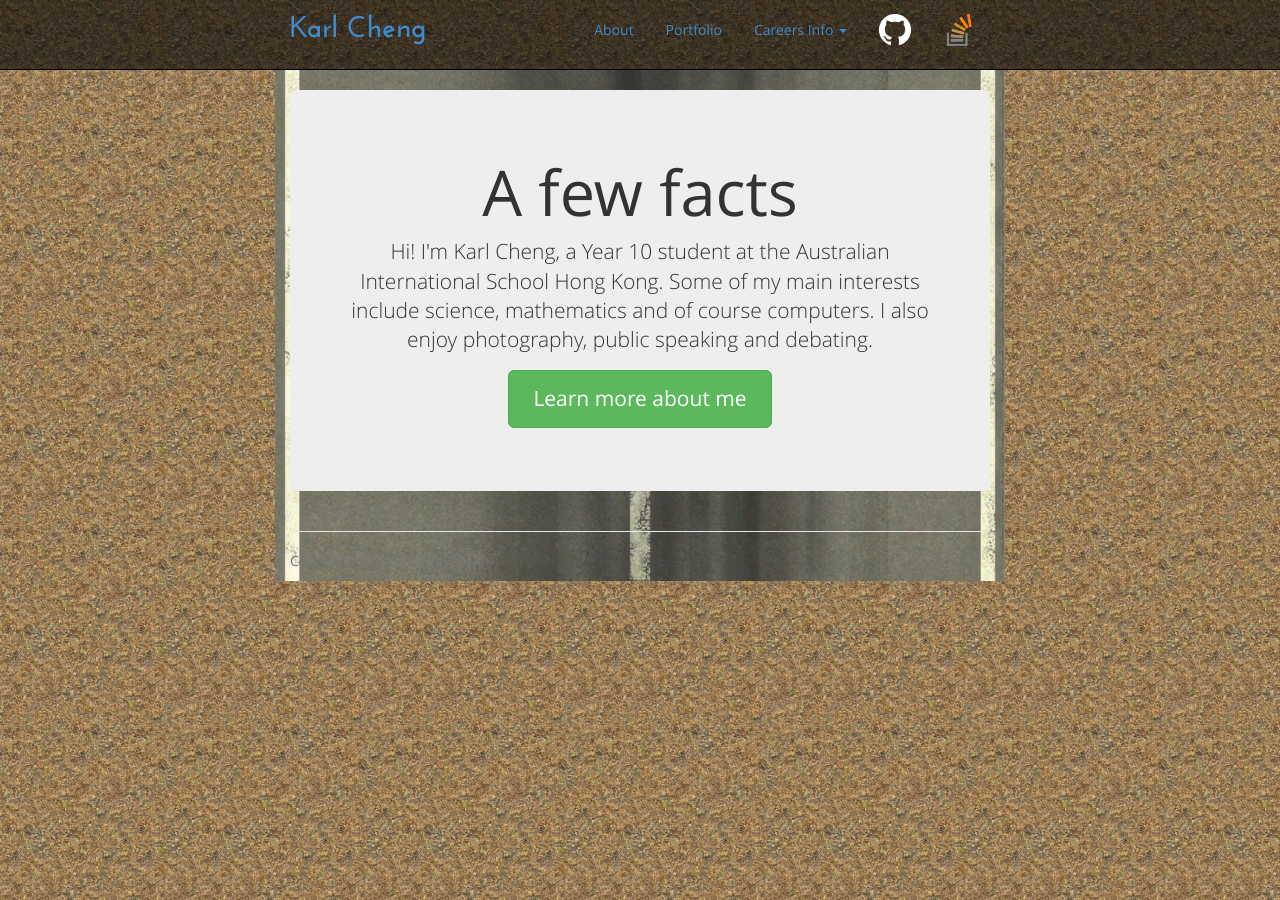
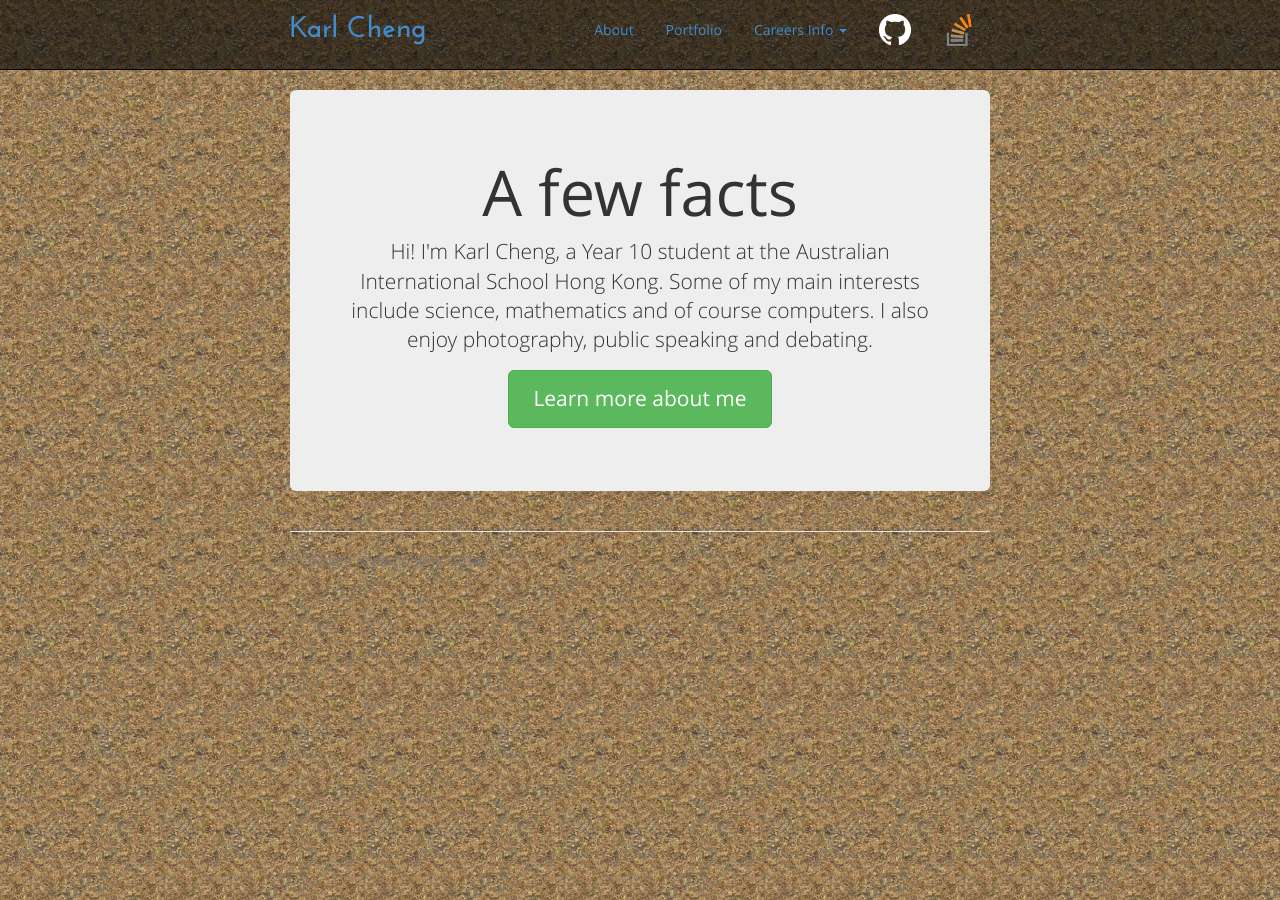
Before and after one commit to Qantas94Heavy/qantas94heavy.github.io, a Jekyll site: the page built from index.md, in a window 1280 px wide. Built offline with Jekyll 4.4.1, drawn with Linux system fonts in a browser that asks for light colours.

Commit message:
Don't show runway on home page

```diff
--- /dev/null
+++ b/_layouts/home.html
@@ -0,0 +1,74 @@
+---
+# based on the Jumbotron Narrow example from http://getbootstrap.com :)
+---
+
+<!DOCTYPE html>
+<html lang="en">
+  <head>
+    <meta charset="utf-8">
+    <meta name="viewport" content="width=device-width, initial-scale=1">
+    <title>Home</title>
+
+    <!-- Bootstrap core CSS -->
+    <link href="{{ site.baseurl }}/dist/css/bootstrap.css" rel="stylesheet">
+
+    <!-- Custom styles for this template -->
+    <link href="{{ site.baseurl }}/css/default.css" rel="stylesheet">
+  </head>
+  <body class="grass">
+    <div class="header">
+			<div class="container">
+        <h2 class="pull-left"><a href="{{ site.baseurl }}">Karl Cheng</a></h2>
+
+        <ul class="nav nav-pills pull-right">
+					{% for link in site.navigation %}
+						{% if link.children %}
+              {% assign isActive = "" %}
+              {% for child in link.children %}
+                {% if page.url == child.url %}
+                  {% assign isActive = "active" %}
+                {% endif %}
+              {% endfor %}
+							<li class="dropdown pointer {{ isActive }}">
+								<a class="dropdown-toggle" data-toggle="dropdown">{{ link.text }} <span class="caret"></span></a>
+								<ul class="dropdown-menu">
+								{% for child in link.children %}
+									<li><a href="{{ site.baseurl }}{{ child.url }}">{{ child.text }}</a></li>
+								{% endfor %}
+								</ul>
+							</li>
+						{% elsif page.url == link.url %}
+							<li class="active"><a href="{{ site.baseurl }}{{ link.url }}">{{ link.text }}</a></li>
+						{% else %}
+							<li><a href="{{ site.baseurl }}{{ link.url }}">{{ link.text }}</a></li>
+						{% endif %}
+					{% endfor %}
+
+          <li><a href="https://github.com/Qantas94Heavy" id="github" class="logo">
+            <img src="{{ site.baseurl }}/img/GitHub-Mark/PNG/GitHub-Mark-Light-32px.png">
+          </a></li>
+
+          <li><a href="http://stackoverflow.com/users/2074608/qantas-94-heavy" class="logo">
+            <img src="{{ site.baseurl }}/img/so-icon.png">
+          </a></li>
+				</ul>
+			</div>
+    </div>
+
+
+    <div class="container">
+      <div class="content">{{ content }}</div>
+
+      <div class="footer">
+        <p>Copyright &copy; Karl Cheng, 2014</p>
+      </div>
+    </div> <!-- /container -->
+
+    <!-- Bootstrap core JavaScript
+    ================================================== -->
+    <!-- Placed at the end of the document so the pages load faster -->
+		<script src="{{ site.baseurl }}/dist/js/jquery-1.11.1.js"></script>
+    <script src="{{ site.baseurl }}/dist/js/bootstrap.js"></script>
+		<script src="{{ site.baseurl }}/js/code.js"></script>
+  </body>
+</html>
--- a/index.md
+++ b/index.md
@@ -7,5 +7,5 @@ layout: default
   <p class="lead">
   Hi! I'm Karl Cheng, a Year 10 student at the Australian International School Hong Kong. Some of my main interests include science, mathematics and of course computers. I also enjoy photography, public speaking and debating.
   </p>
-  <p><a class="btn btn-lg btn-success" href="{{ site.baseurl }}about.html" role="button">Learn more about me</a></p>
+  <p><a class="btn btn-lg btn-success" href="{{ site.baseurl }}/about.html" role="button">Learn more about me</a></p>
 </div>
```
Also changed, not shown: other parts of index.md (+1 -1 lines).
